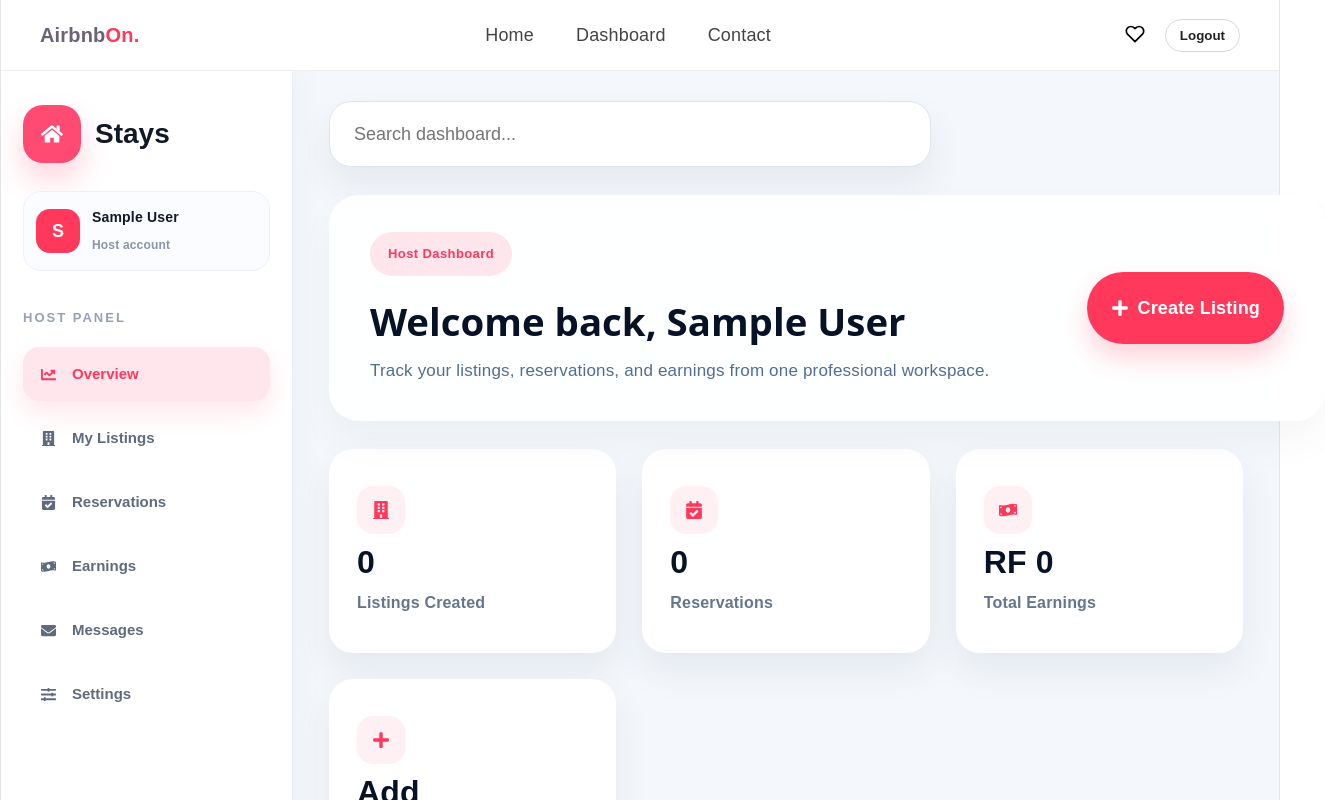
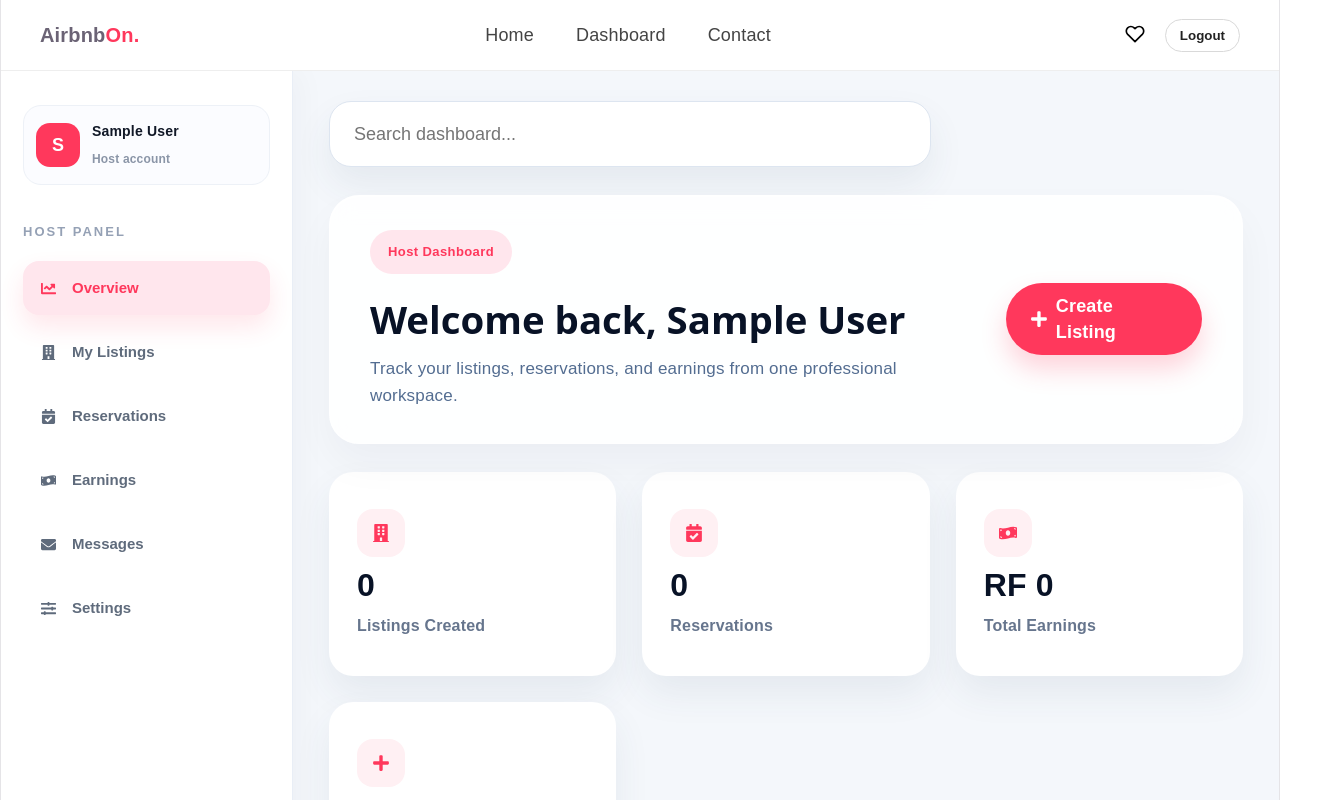
Before and after one commit to Espoir250/airbnb-app, a React (Vite) app: page /host in a window 1280 px wide. Shown: the top 800 px of the page, 1325 px wide, since content can reach past the window. Built offline with nearby package versions, Linux system fonts and the light colour scheme; no server answers; sample sign-in values are in the browser's storage.

Commit message:
fix: contain dashboard layouts

```diff
--- a/src/features/host/pages/HostDashboard.tsx
+++ b/src/features/host/pages/HostDashboard.tsx
@@ -1,5 +1,5 @@
 import { useRef, useState } from "react";
-import { FaBuilding, FaCalendarCheck, FaChartLine, FaCheck, FaEdit, FaEnvelope, FaEye, FaHome, FaMoneyBillWave, FaPlus, FaSignOutAlt, FaSlidersH, FaTimes, FaTrash } from "react-icons/fa";
+import { FaBuilding, FaCalendarCheck, FaChartLine, FaCheck, FaEdit, FaEnvelope, FaEye, FaMoneyBillWave, FaPlus, FaSignOutAlt, FaSlidersH, FaTimes, FaTrash } from "react-icons/fa";
 import { Link, useLocation, useNavigate } from "react-router-dom";
 import { formatCurrency } from "../../../shared/currency";
 import { useAuth } from "../../auth/hooks/useAuth";
@@ -67,11 +67,6 @@ export function HostDashboard() {
   return (
     <main className="dashboardShell proDashboard">
       <aside className="dashboardSidebar">
-
-        <div className="dashboardBrand">
-          <span className="hostBrandMark"><FaHome /></span>
-          <strong>Stays</strong>
-        </div>
 
         <div className="hostProfileButton" onClick={() => fileInputRef.current?.click()}>
           {displayAvatar ? (
--- a/src/index.css
+++ b/src/index.css
@@ -1370,17 +1370,6 @@ h2 {
   color: #111827;
 }
 
-.hostBrandMark {
-  display: inline-grid;
-  place-items: center;
-  width: 54px;
-  height: 54px;
-  border-radius: 17px;
-  background: #ff385c;
-  color: #fff;
-  box-shadow: 0 16px 28px rgba(255, 56, 92, 0.26);
-}
-
 .hostProfileButton {
   display: flex;
   align-items: center;
@@ -1981,3 +1970,108 @@ h2 {
   border-top: 1px solid #eaeaea;
   margin: 48px 0;
 }
+
+/* Dashboard containment fixes */
+.dashboardShell,
+.proDashboard {
+  width: 100%;
+  max-width: 100%;
+  overflow-x: hidden;
+  box-sizing: border-box;
+}
+
+.dashboardWorkspace,
+.dashboardHero,
+.dashboardPanel,
+.metricGrid,
+.dataTable,
+.dataTableRow,
+.dataTableHead,
+.appCard,
+.statsGrid,
+.cardGrid,
+.managementGrid {
+  min-width: 0;
+  max-width: 100%;
+  box-sizing: border-box;
+}
+
+.dashboardWorkspace {
+  width: 100%;
+  padding-inline: clamp(16px, 3vw, 36px);
+}
+
+.metricGrid {
+  grid-template-columns: repeat(auto-fit, minmax(min(220px, 100%), 1fr));
+}
+
+.metricCard {
+  min-width: 0;
+}
+
+.dataTable {
+  overflow-x: auto;
+}
+
+.dataTableHead,
+.dataTableRow {
+  width: 100%;
+}
+
+.dataTableListings .dataTableHead,
+.dataTableListings .dataTableRow {
+  grid-template-columns: minmax(180px, 1.35fr) minmax(120px, 1fr) minmax(88px, 0.6fr) minmax(96px, 0.6fr) minmax(100px, 0.7fr) minmax(0, auto);
+}
+
+.dataTableBookings .dataTableHead,
+.dataTableBookings .dataTableRow {
+  grid-template-columns: minmax(150px, 1.2fr) minmax(110px, 0.8fr) minmax(170px, 1.3fr) minmax(92px, 0.7fr) minmax(86px, 0.6fr) minmax(0, auto);
+}
+
+.dataTableGuestBookings .dataTableHead,
+.dataTableGuestBookings .dataTableRow {
+  grid-template-columns: minmax(170px, 1.4fr) minmax(145px, 1fr) minmax(118px, 0.8fr) minmax(92px, 0.7fr) minmax(86px, 0.6fr) minmax(0, auto);
+}
+
+.dataTableSavedListings .dataTableHead,
+.dataTableSavedListings .dataTableRow {
+  grid-template-columns: minmax(170px, 1.4fr) minmax(128px, 1fr) minmax(88px, 0.6fr) minmax(108px, 0.8fr) minmax(0, auto);
+}
+
+.hostListingsTable .dataTableHead,
+.hostListingsTable .dataTableRow {
+  grid-template-columns: 92px minmax(160px, 1.5fr) minmax(110px, 1fr) minmax(92px, 0.7fr) minmax(92px, 0.7fr) minmax(190px, auto);
+}
+
+.dataTableRow > span,
+.dataTableRow > div,
+.tableListingCell,
+.hostListingTitle {
+  min-width: 0;
+}
+
+.tableListingCell strong,
+.hostListingTitle strong,
+.dataTableRow > span {
+  overflow-wrap: anywhere;
+}
+
+.hostProfileButton {
+  margin-top: 0;
+}
+
+@media (max-width: 1180px) {
+  .dataTableHead {
+    display: none;
+  }
+
+  .dataTableRow,
+  .dataTableListings .dataTableRow,
+  .dataTableBookings .dataTableRow,
+  .dataTableGuestBookings .dataTableRow,
+  .dataTableSavedListings .dataTableRow,
+  .hostListingsTable .dataTableRow {
+    grid-template-columns: 1fr;
+    gap: 10px;
+  }
+}
```
